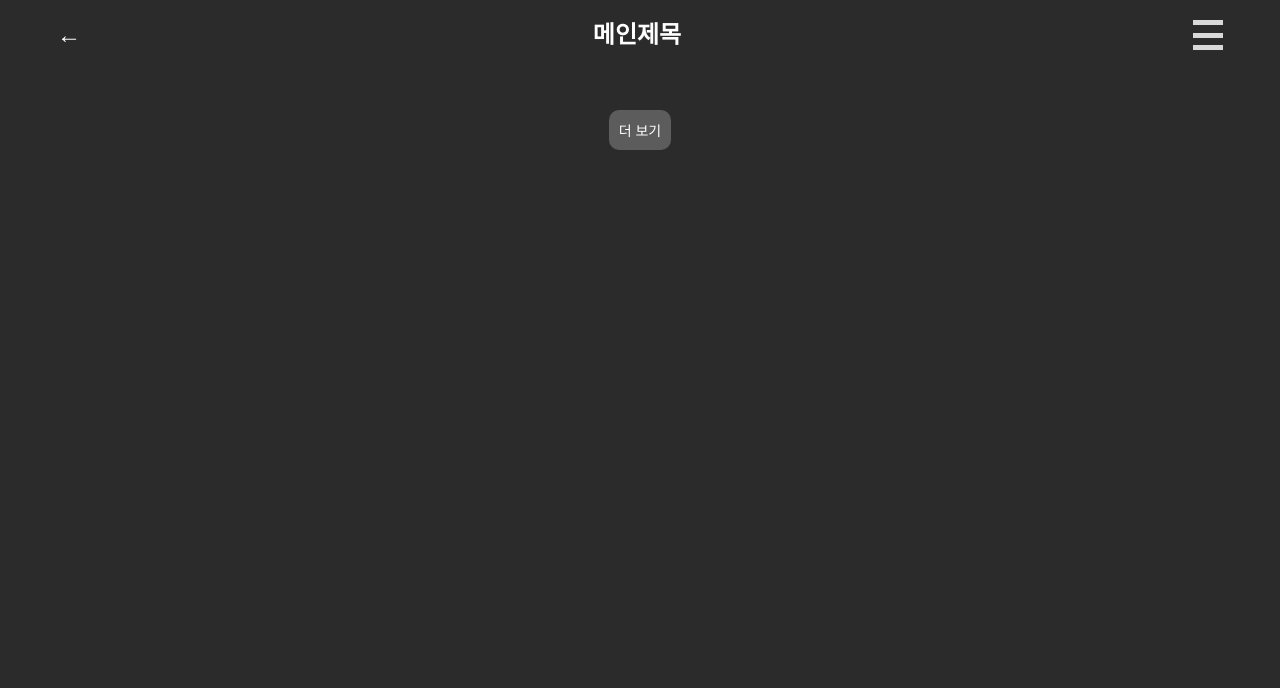
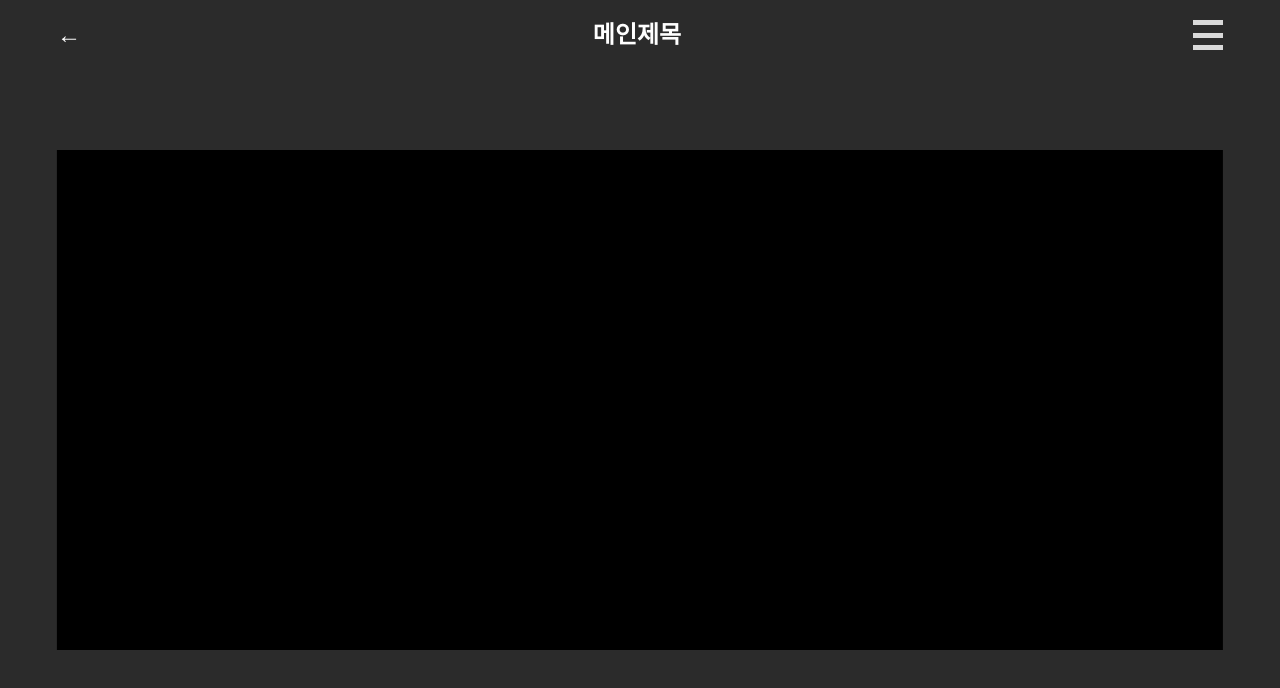
Before and after one commit to sseong-c0de/FishingMap, a React (Vite) app: page /tide/check in a window 1280 px wide. Shown: the top 688 px of the page. Built offline with nearby package versions, Linux system fonts and the light colour scheme.

Commit message:
tideCheck구조 변경 및 modal창 생성

```diff
--- /dev/null
+++ b/src/components/TideModal/TideModal.jsx
@@ -0,0 +1,11 @@
+import styles from "./TideModal.module.scss"
+function TideModal(){
+    return(
+        <>
+        <div className={styles.container}>
+
+        </div>
+        </>
+    )
+}
+export default TideModal;
--- /dev/null
+++ b/src/components/TideModal/TideModal.module.scss
@@ -0,0 +1,10 @@
+.container{
+    width: 91.11%;
+    height: 500px;
+    position: fixed;
+    top: 50%;
+    left:50%;
+    transform: translate(-50%,-50%);
+
+    background: #000;;
+}
--- a/src/pages/TIdeCheck/TIdeCheck.module.scss
+++ b/src/pages/TIdeCheck/TIdeCheck.module.scss
@@ -14,8 +14,10 @@
       grid-template-columns: 1fr 1fr 1fr 1fr 1fr;
       align-items: center;
       font-size: 14px;
-      .link {
+      .modalBtn {
         font-size: 16px;
+        color:#fff;
+        cursor: pointer;
       }
     }
     .rowList {
--- a/src/pages/TIdeCheck/TideCheck.jsx
+++ b/src/pages/TIdeCheck/TideCheck.jsx
@@ -1,24 +1,13 @@
 import { Link, useSearchParams } from "react-router-dom";
 import styles from "./TideCheck.module.scss";
 import MoreBtn from "../../components/MoreBtn/MoreBtn";
-
 import { useEffect, useState } from "react";
 import { fetchTide, nowDate, endDate } from "../../api/tide";
+import TideModal from "../../components/TideModal/TideModal";
 function TideCheck() {
   const [params] = useSearchParams();
   const place = params.get("place");
   const [rows, setRows] = useState([]);
-  // useEffect(() => {
-  //   const load = async () => {
-  //     const data = await fetchTide();
-  //     const items = data.body.items.item;
-  //     const filterItems = items.filter((item) => {
-  //       return item.seafsPstnNm === place;
-  //     });
-  //     setRows(filterItems);
-  //   };
-  //   load();
-  // }, [place]);
   useEffect(() => {
     async function load() {
       if (!place) return;
@@ -29,17 +18,25 @@ function TideCheck() {
       while (pageNo <= 10) {
         const result = await fetchTide(String(pageNo));
         const items = result?.body?.items?.item ?? [];
-        const filterItems = items.filter((item) => {
-          return item.seafsPstnNm === place;
-        });
-        // if (items[0].predcYmd !== today) break;
         if (items.length === 0) break;
-        const hasEndDay = items.some((item) => item?.predcYmd === endDay);
-        if (hasEndDay) break;
-        all.push(...filterItems);
+        const placeItems = items.filter((item) => item.seafsPstnNm === place);
+        const rangedItems = placeItems.filter(
+          (item) => item.predcYmd >= today && item.predcYmd <= endDay
+        );
+        all.push(...rangedItems);
+        const reachedEndDay = rangedItems.some(
+          (item) => item.predcYmd === endDay
+        );
+        if (reachedEndDay) break;
         pageNo++;
       }
-      setRows(all);
+      const hasDate = new Set();
+      const oneDate = all.filter((item)=>{
+        const firstDate = !hasDate.has(item.predcYmd);
+        hasDate.add(item.predcYmd);
+        return firstDate;
+      })
+      setRows(oneDate);
     }
     load();
   }, [place]);
@@ -57,9 +54,7 @@ function TideCheck() {
             <div className={styles.rowList}>
               <p>
                 <span>{item.predcYmd.slice(5, 10)}</span>
-                <span>{item.predcNoonSeCd}</span>
               </p>
-
               <p>
                 <span>{item.tdlvHrCn}</span>
                 <span>{item.tdlvHrScr}점</span>
@@ -72,37 +67,14 @@ function TideCheck() {
                 <span>{item.maxArtmp}</span>
                 <span>{item.minArtmp}</span>
               </p>
-              <Link to>
-                <span className={styles.link}>자세히 보기</span>
-              </Link>
+              <button>
+                <span className={styles.modalBtn}>자세히 보기</span>
+              </button>
             </div>
           </div>
         );
       })}
-      {/* <div className={styles.row}>
-        <div className={styles.rowHeader}>
-          <span>날짜</span>
-          <span>날씨</span>
-          <span>만조</span>
-          <span>간조</span>
-        </div>
-        <div className={styles.rowList}>
-          <span>21(수)</span>
-          <span>맑음</span>
-          <p>
-            <span>06:24</span>
-            <span>17:24</span>
-          </p>
-          <p>
-            <span>06:24</span>
-            <span>17:24</span>
-          </p>
-          <Link to>
-            <span>자세히 보기</span>
-          </Link>
-        </div>
-      </div> */}
-      <MoreBtn />
+      <TideModal/>
     </div>
   );
 }
--- a/src/pages/TideSearch/TideSearch.jsx
+++ b/src/pages/TideSearch/TideSearch.jsx
@@ -37,7 +37,6 @@ function TideSearch() {
           pageNo++;
         }
         setTidedata(all);
-        console.log(all);
       } catch (error) {
         console.error("물때 데이터 로딩 실패:", error);
       }
```
